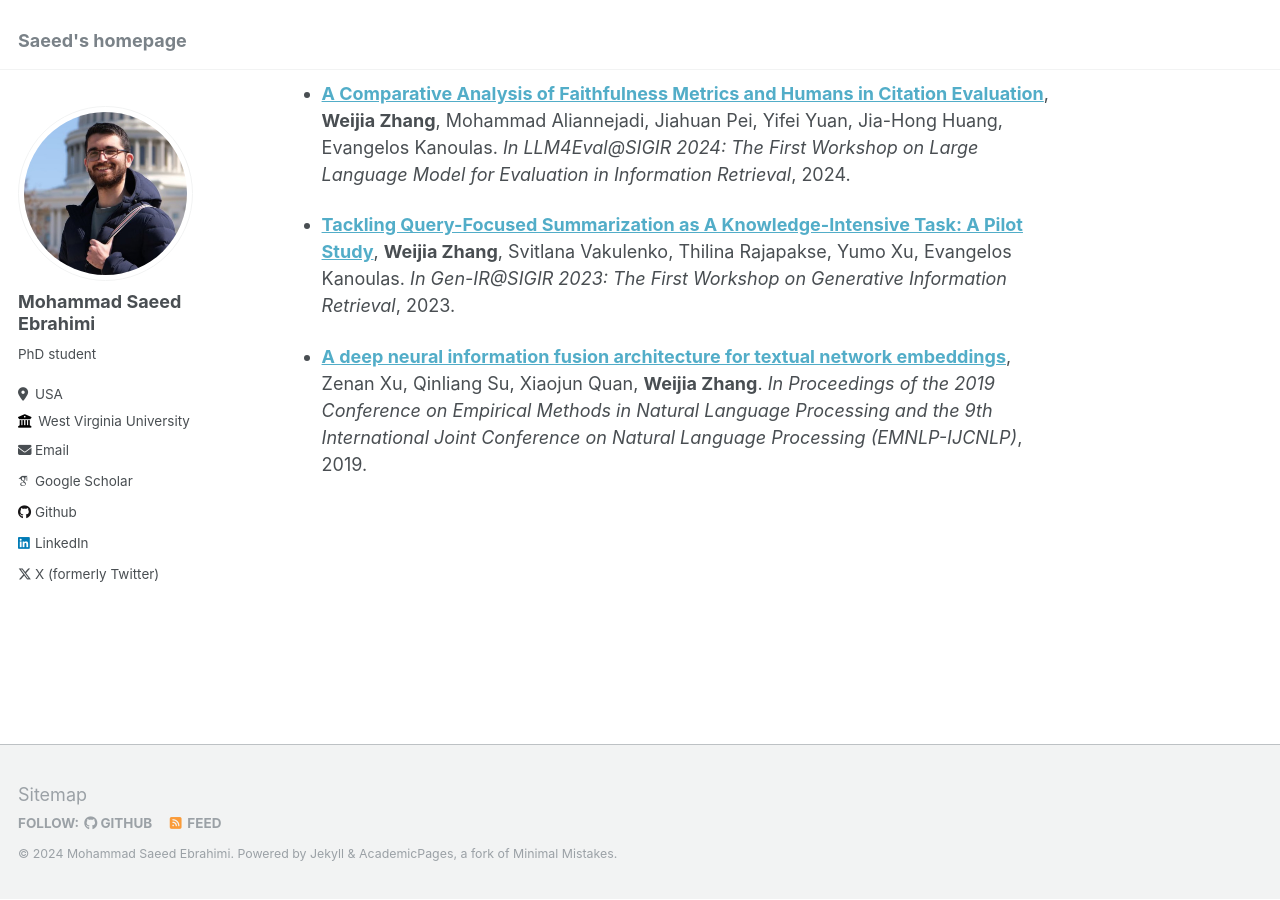
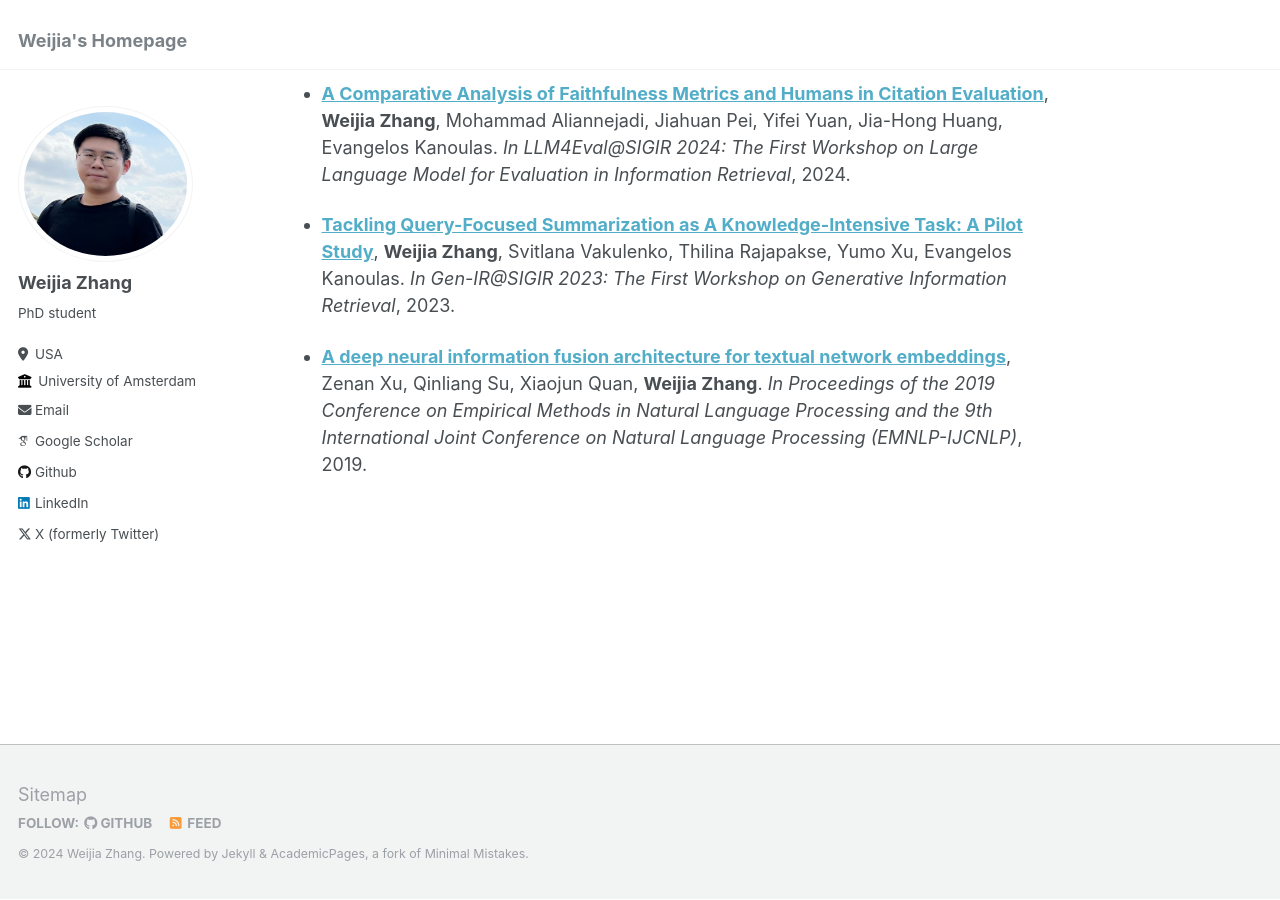
Before and after one commit to wjzhang392/wjzhang392.github.io, a Jekyll site: the page built from _pages/about.md, in a window 1280 px wide and 900 px high, scrolled down 1229 px. Built offline with Jekyll 4.4.1, drawn with Linux system fonts in a browser that asks for light colours; some web fonts are replaced.

Commit message:
Update config

```diff
--- a/_config.yml
+++ b/_config.yml
@@ -8,31 +8,31 @@
 
 # Basic Site Settings
 locale                   : "en-US"
-title                    : "Saeed's homepage"
+title                    : "Weijia's Homepage"
 title_separator          : "-"
-name                     : &name "Mohammad Saeed Ebrahimi"
+name                     : &name "Weijia Zhang"
 description              : &description "PhD student"
-url                      : https://msed-ebrahimi.github.io # the base hostname & protocol for your site e.g. "https://mmistakes.github.io"
+url                      : https://wjzhang392.github.io # the base hostname & protocol for your site e.g. "https://mmistakes.github.io"
 baseurl                  : "" # the subpath of your site, e.g. "/blog"
-repository               : "academicpages/academicpages.github.io"
+repository               : "wjzhang392/wjzhang392.github.io"
 
 # Site Author - The following control what appear as part of the author content on the side bar.
 #               If a field is blank the icon and link will not appear, otherwise it will be shown.
 #               Additional customization can be done by editing /_includes/author-profile.html
 author:
   # Biographic information
-  avatar           : "profile.jpg"
-  name             : "Mohammad Saeed Ebrahimi"
+  avatar           : "profile.png"
+  name             : "Weijia Zhang"
   pronouns         : # example: "he/him"
   bio              : "PhD student"
   location         : "USA"
-  employer         : "West Virginia University"
+  employer         : "University of Amsterdam"
   uri              : # URL
-  email            : "me00018@mix.wvu.edu"
+  email            : "weijia.zhangplus@gmail.com"
 
   # Academic websites
   # arxiv            : # URL - Update with the correct link to your profile
-  googlescholar    : "https://scholar.google.com/citations?user=82SRqOMAAAAJ&hl=en"
+  googlescholar    : "https://scholar.google.com/citations?user=eGRikvEAAAAJ&hl=en"
   # impactstory      : # URL
   # orcid            : "http://orcid.org/yourorcidurl"
   # semantic         : # URL
@@ -43,7 +43,7 @@ author:
   # bitbucket        : # Username - Update with your username on the site
   # codepen          : # Username
   # dribbble         : # Username
-  github           : 'msed-Ebrahimi'
+  github           : 'wjzhang392'
   # kaggle           : # Username
   # stackoverflow    : # User number or user number and name (i.e., use "1" or "1/jeff-atwood")
 
@@ -57,7 +57,7 @@ author:
   # keybase          : # Username
   # instagram        : # Username
   # lastfm           : # Username
-  linkedin         : 'mohammad-saeed-ebrahimi'# Username
+  linkedin         : 'weijia-zhang-ab3482172'# Username
   # mastodon         : # URL
   # medium           : # URL
   # pinterest        : # Username
@@ -65,7 +65,7 @@ author:
   # steam            : # Username
   # telegram         : # URL
   # tumblr           : # Username
-  twitter          : 'msedebrahimi'# Username for X / Twitter
+  twitter          : 'weijia_plus'# Username for X / Twitter
   # vine             : # Username
   # weibo            : # Username
   # wikipedia        : # Username
```
Also changed, not shown: images/profile.jpg (deleted), images/profile.png, 1 other file.
